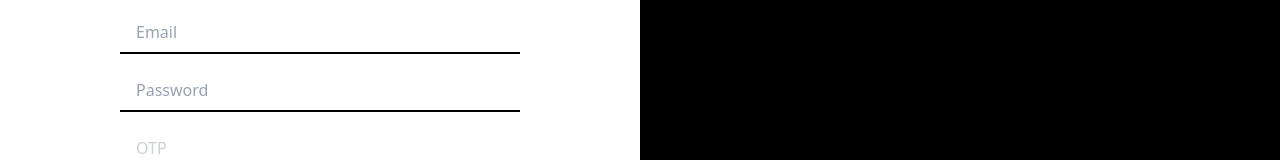
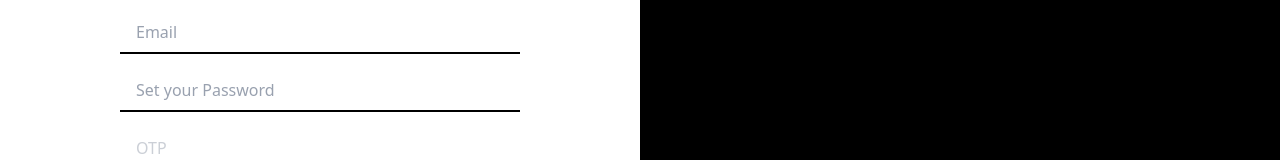
Before and after one commit to aditya25042005/Hackers_404, a React (Vite) app in the folder Frontend/CertifyoHackathon/: page /register in a window 1280 px wide. Shown: the part 290-450 px from the top of the page. Built offline with nearby package versions, Linux system fonts and the light colour scheme; no server answers.

Commit message:
small change

```diff
--- a/Frontend/CertifyoHackathon/src/components/Register.tsx
+++ b/Frontend/CertifyoHackathon/src/components/Register.tsx
@@ -74,7 +74,7 @@ const Register:React.FC = () => {
                             </div>
                             <div className="flex flex-col pt-4">
                                 <div className="focus-within:border-b-gray-500 relative flex overflow-hidden border-b-2 transition">
-                                    <input value={password} onChange={(e)=>setPassword(e.target.value)} type="password" id="login-password" className="w-full flex-1 appearance-none border-gray-300 bg-white px-4 py-2 text-base text-gray-700 placeholder-gray-400 focus:outline-none" placeholder="Password" />
+                                    <input value={password} onChange={(e)=>setPassword(e.target.value)} type="password" id="login-password" className="w-full flex-1 appearance-none border-gray-300 bg-white px-4 py-2 text-base text-gray-700 placeholder-gray-400 focus:outline-none" placeholder="Set your Password" />
                                 </div>
                             </div>
                             <div className="mb-12 flex flex-col pt-4">
```
